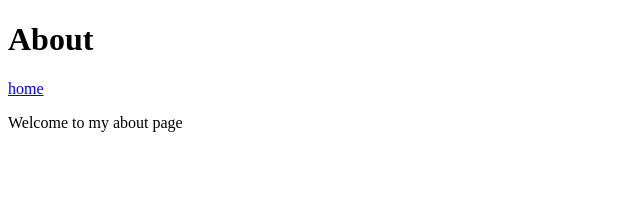
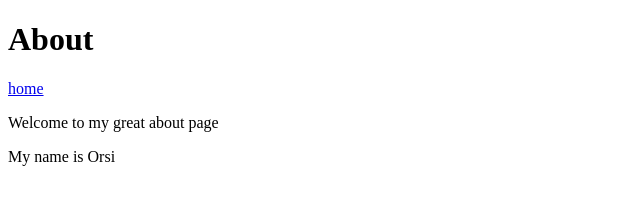
Before and after one commit to Orsi84/Orsi84.github.io, a plain HTML site: page about.html in a window 1280 px wide. Shown: the whole page, without its empty margins (0-640 px from the left). Drawn offline with Linux system fonts and the light colour scheme.

Commit message:
improved  the about page

```diff
--- a/about.html
+++ b/about.html
@@ -9,6 +9,7 @@
 <body>
     <h1>About</h1>
     <a href="index.html">home</a>
-    <p>Welcome to my about page</p>
+    <p>Welcome to my  great about page</p>
+    <p>My name is Orsi</p>
 </body>
 </html>
```
